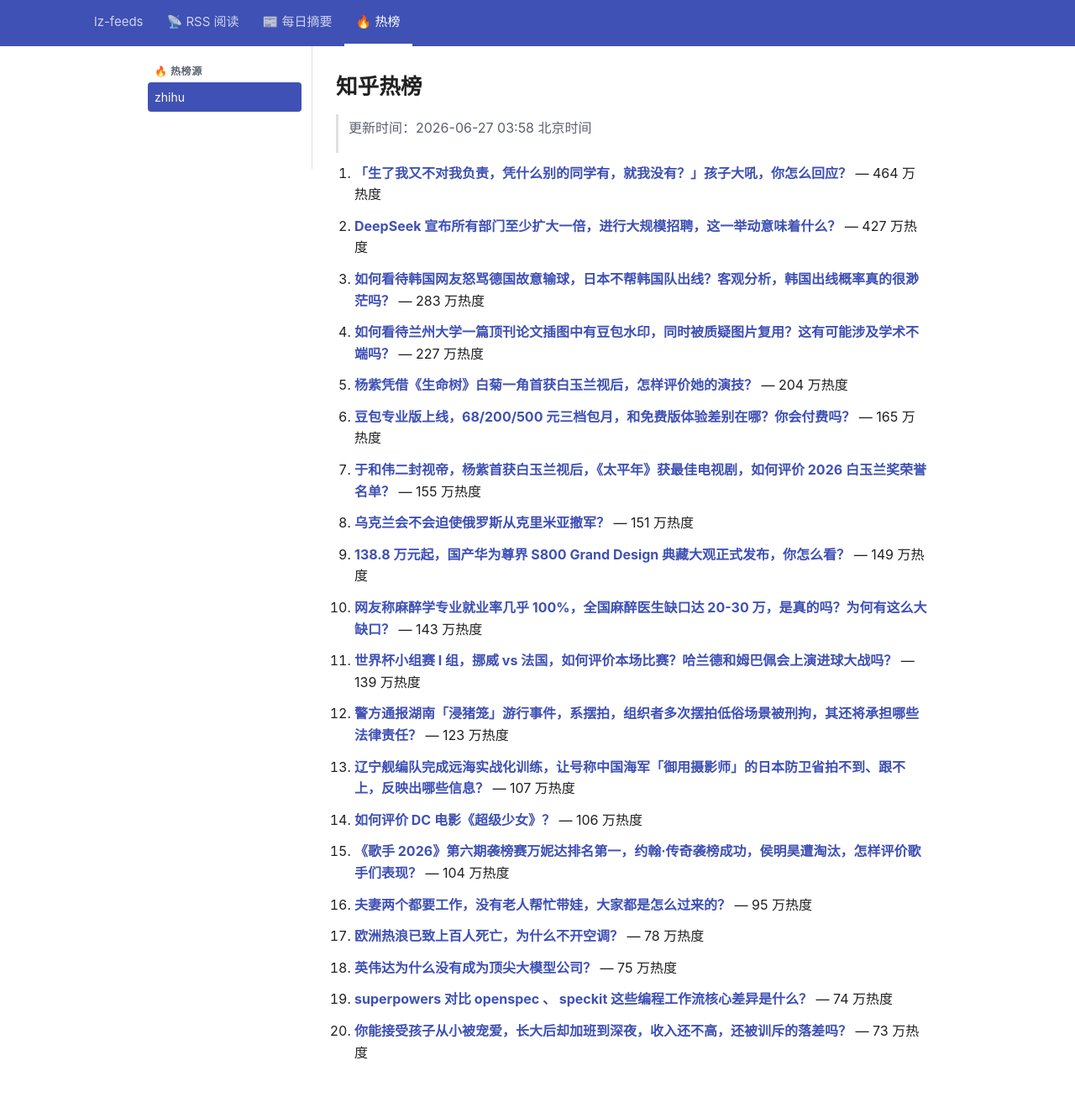
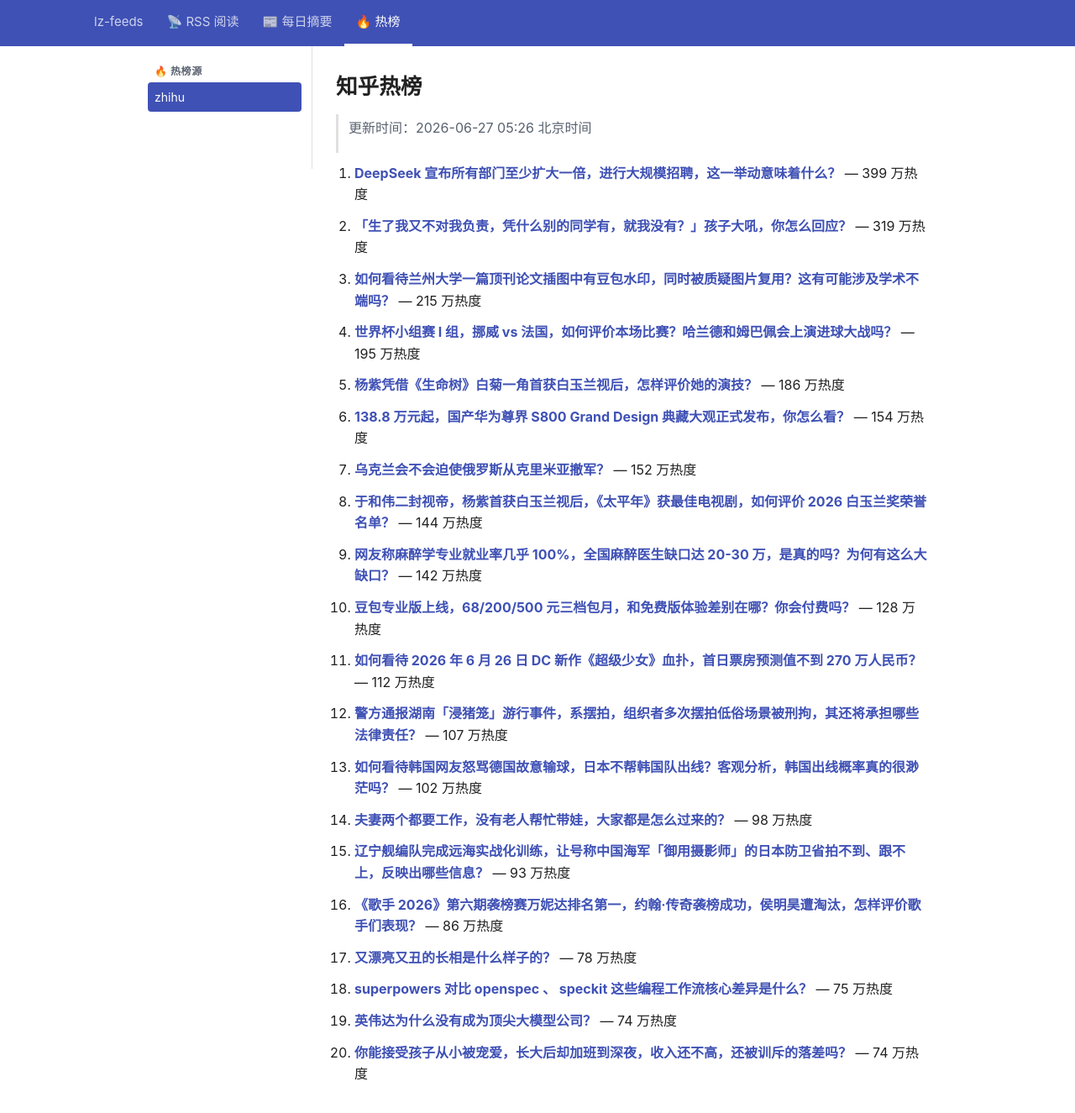
Before and after one commit to lizhang0101/lz-feeds, a Jekyll site: the page built from _hotlist/zhihu.md, in a window 1280 px wide and 1356 px high. Shown: the top 1325 px of the window at 84% size. Built offline with Jekyll 4.4.1, drawn with Linux system fonts in a browser that asks for light colours.

Commit message:
hotlist: 2026-06-26T21:26Z

```diff
--- a/_hotlist/zhihu.md
+++ b/_hotlist/zhihu.md
@@ -1,48 +1,48 @@
 ---
-updated: 2026-06-27 03:58 北京时间
+updated: 2026-06-27 05:26 北京时间
 count: 20
 ---
 
 # 知乎热榜
 
-> 更新时间：2026-06-27 03:58 北京时间
+> 更新时间：2026-06-27 05:26 北京时间
 
-1. **[「生了我又不对我负责，凭什么别的同学有，就我没有？」孩子大吼，你怎么回应？](https://www.zhihu.com/question/2049857852655906822)** — 464 万热度
+1. **[DeepSeek 宣布所有部门至少扩大一倍，进行大规模招聘，这一举动意味着什么？](https://www.zhihu.com/question/2053625552725079594)** — 399 万热度
 
-2. **[DeepSeek 宣布所有部门至少扩大一倍，进行大规模招聘，这一举动意味着什么？](https://www.zhihu.com/question/2053625552725079594)** — 427 万热度
+2. **[「生了我又不对我负责，凭什么别的同学有，就我没有？」孩子大吼，你怎么回应？](https://www.zhihu.com/question/2049857852655906822)** — 319 万热度
 
-3. **[如何看待韩国网友怒骂德国故意输球，日本不帮韩国队出线？客观分析，韩国出线概率真的很渺茫吗？](https://www.zhihu.com/question/2053827210838893606)** — 283 万热度
+3. **[如何看待兰州大学一篇顶刊论文插图中有豆包水印，同时被质疑图片复用？这有可能涉及学术不端吗？](https://www.zhihu.com/question/2053840600244254651)** — 215 万热度
 
-4. **[如何看待兰州大学一篇顶刊论文插图中有豆包水印，同时被质疑图片复用？这有可能涉及学术不端吗？](https://www.zhihu.com/question/2053840600244254651)** — 227 万热度
+4. **[世界杯小组赛 I 组，挪威 vs 法国，如何评价本场比赛？哈兰德和姆巴佩会上演进球大战吗？](https://www.zhihu.com/question/2053791037974483526)** — 195 万热度
 
-5. **[杨紫凭借《生命树》白菊一角首获白玉兰视后，怎样评价她的演技？](https://www.zhihu.com/question/2053964248779158091)** — 204 万热度
+5. **[杨紫凭借《生命树》白菊一角首获白玉兰视后，怎样评价她的演技？](https://www.zhihu.com/question/2053964248779158091)** — 186 万热度
 
-6. **[豆包专业版上线，68/200/500 元三档包月，和免费版体验差别在哪？你会付费吗？](https://www.zhihu.com/question/2053058575203656580)** — 165 万热度
+6. **[138.8 万元起，国产华为尊界 S800 Grand Design 典藏大观正式发布，你怎么看？](https://www.zhihu.com/question/2053574442261944010)** — 154 万热度
 
-7. **[于和伟二封视帝，杨紫首获白玉兰视后，《太平年》获最佳电视剧，如何评价 2026 白玉兰奖荣誉名单？](https://www.zhihu.com/question/2053927574066272165)** — 155 万热度
+7. **[乌克兰会不会迫使俄罗斯从克里米亚撤军？](https://www.zhihu.com/question/2053255513677337793)** — 152 万热度
 
-8. **[乌克兰会不会迫使俄罗斯从克里米亚撤军？](https://www.zhihu.com/question/2053255513677337793)** — 151 万热度
+8. **[于和伟二封视帝，杨紫首获白玉兰视后，《太平年》获最佳电视剧，如何评价 2026 白玉兰奖荣誉名单？](https://www.zhihu.com/question/2053927574066272165)** — 144 万热度
 
-9. **[138.8 万元起，国产华为尊界 S800 Grand Design 典藏大观正式发布，你怎么看？](https://www.zhihu.com/question/2053574442261944010)** — 149 万热度
+9. **[网友称麻醉学专业就业率几乎 100%，全国麻醉医生缺口达 20-30 万，是真的吗？为何有这么大缺口？](https://www.zhihu.com/question/2053508684374979101)** — 142 万热度
 
-10. **[网友称麻醉学专业就业率几乎 100%，全国麻醉医生缺口达 20-30 万，是真的吗？为何有这么大缺口？](https://www.zhihu.com/question/2053508684374979101)** — 143 万热度
+10. **[豆包专业版上线，68/200/500 元三档包月，和免费版体验差别在哪？你会付费吗？](https://www.zhihu.com/question/2053058575203656580)** — 128 万热度
 
-11. **[世界杯小组赛 I 组，挪威 vs 法国，如何评价本场比赛？哈兰德和姆巴佩会上演进球大战吗？](https://www.zhihu.com/question/2053791037974483526)** — 139 万热度
+11. **[如何看待 2026 年 6 月 26 日 DC 新作《超级少女》血扑，首日票房预测值不到 270 万人民币？](https://www.zhihu.com/question/2053855466724315465)** — 112 万热度
 
-12. **[警方通报湖南「浸猪笼」游行事件，系摆拍，组织者多次摆拍低俗场景被刑拘，其还将承担哪些法律责任？](https://www.zhihu.com/question/2053616361088054056)** — 123 万热度
+12. **[警方通报湖南「浸猪笼」游行事件，系摆拍，组织者多次摆拍低俗场景被刑拘，其还将承担哪些法律责任？](https://www.zhihu.com/question/2053616361088054056)** — 107 万热度
 
-13. **[辽宁舰编队完成远海实战化训练，让号称中国海军「御用摄影师」的日本防卫省拍不到、跟不上，反映出哪些信息？](https://www.zhihu.com/question/2053125507613470786)** — 107 万热度
+13. **[如何看待韩国网友怒骂德国故意输球，日本不帮韩国队出线？客观分析，韩国出线概率真的很渺茫吗？](https://www.zhihu.com/question/2053827210838893606)** — 102 万热度
 
-14. **[如何评价 DC 电影《超级少女》？](https://www.zhihu.com/question/2053584057317810791)** — 106 万热度
+14. **[夫妻两个都要工作，没有老人帮忙带娃，大家都是怎么过来的？](https://www.zhihu.com/question/12192782598)** — 98 万热度
 
-15. **[《歌手 2026》第六期袭榜赛万妮达排名第一，约翰·传奇袭榜成功，侯明昊遭淘汰，怎样评价歌手们表现？](https://www.zhihu.com/question/2053893367516472918)** — 104 万热度
+15. **[辽宁舰编队完成远海实战化训练，让号称中国海军「御用摄影师」的日本防卫省拍不到、跟不上，反映出哪些信息？](https://www.zhihu.com/question/2053125507613470786)** — 93 万热度
 
-16. **[夫妻两个都要工作，没有老人帮忙带娃，大家都是怎么过来的？](https://www.zhihu.com/question/12192782598)** — 95 万热度
+16. **[《歌手 2026》第六期袭榜赛万妮达排名第一，约翰·传奇袭榜成功，侯明昊遭淘汰，怎样评价歌手们表现？](https://www.zhihu.com/question/2053893367516472918)** — 86 万热度
 
-17. **[欧洲热浪已致上百人死亡，为什么不开空调？](https://www.zhihu.com/question/2053433362916664088)** — 78 万热度
+17. **[又漂亮又丑的长相是什么样子的？](https://www.zhihu.com/question/323389488)** — 78 万热度
 
-18. **[英伟达为什么没有成为顶尖大模型公司？](https://www.zhihu.com/question/2052136735417557323)** — 75 万热度
+18. **[superpowers 对比 openspec 、 speckit 这些编程工作流核心差异是什么？](https://www.zhihu.com/question/2019179509673411383)** — 75 万热度
 
-19. **[superpowers 对比 openspec 、 speckit 这些编程工作流核心差异是什么？](https://www.zhihu.com/question/2019179509673411383)** — 74 万热度
+19. **[英伟达为什么没有成为顶尖大模型公司？](https://www.zhihu.com/question/2052136735417557323)** — 74 万热度
 
-20. **[你能接受孩子从小被宠爱，长大后却加班到深夜，收入还不高，还被训斥的落差吗？](https://www.zhihu.com/question/2051325141234276273)** — 73 万热度
+20. **[你能接受孩子从小被宠爱，长大后却加班到深夜，收入还不高，还被训斥的落差吗？](https://www.zhihu.com/question/2051325141234276273)** — 74 万热度
```
